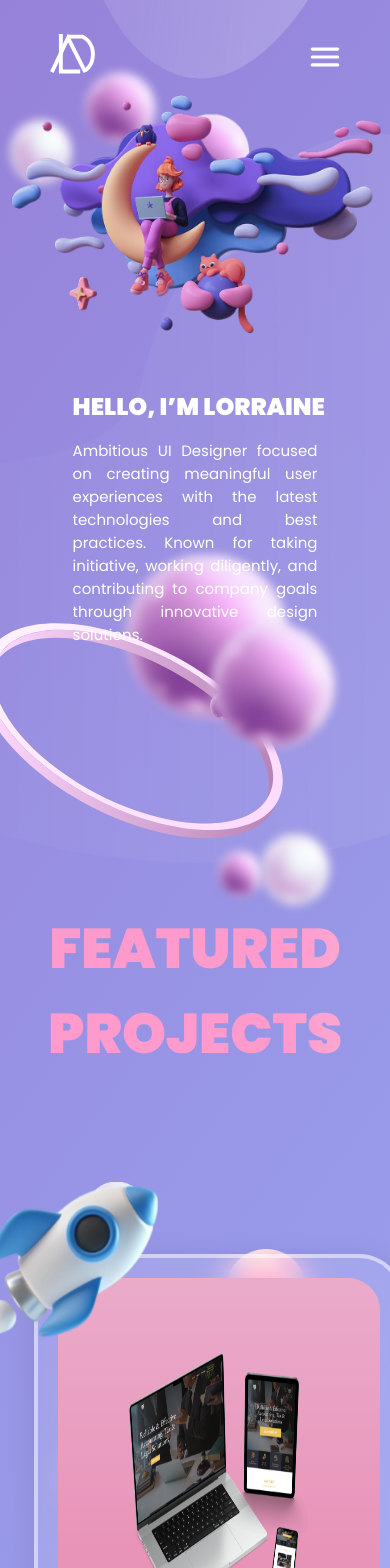
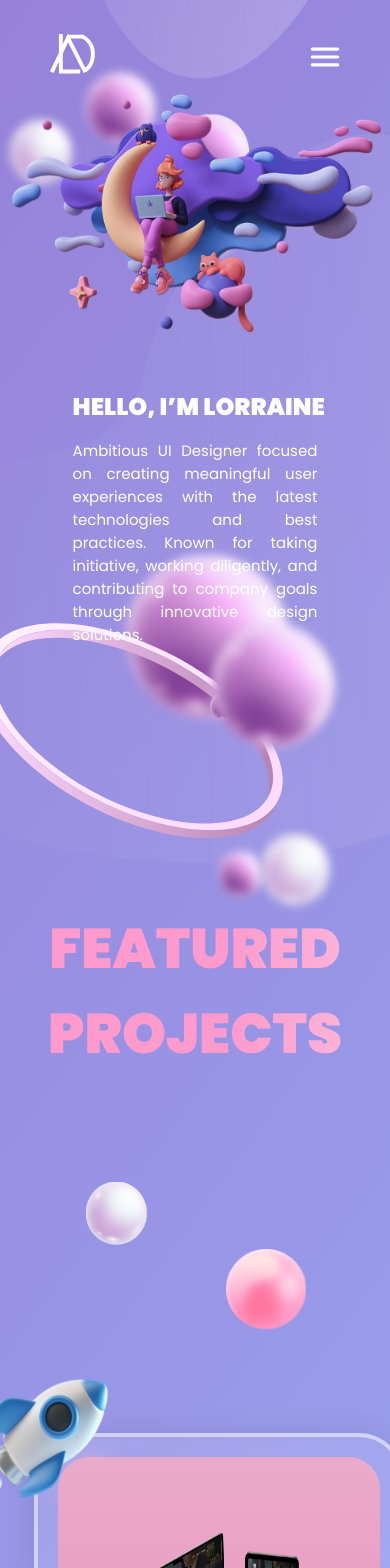
Before and after one commit to HiroAcocoro/lorraine-portfolio, a Next.js app: page / in a window 390 px wide. Shown: the top 1568 px of the page. Built offline with nearby package versions, Linux system fonts and the light colour scheme.

Commit message:
feat: featured proj art asset mobile

```diff
--- a/src/components/home-page/featured-projects-section/featured-projects-section.module.css
+++ b/src/components/home-page/featured-projects-section/featured-projects-section.module.css
@@ -35,6 +35,21 @@
 .projectCardImgArtContainer {
     position: relative;
     z-index: 20;
+}
+
+.featured-proj-wrapper-1 {
+    width: 198px;
+    height: 229px;
+}
+
+.featured-proj-wrapper-2 {
+    width: 209px;
+    height: 152px;
+}
+
+.featured-proj-wrapper-3 {
+    width: 300px;
+    height: 278px;
 }
 
 .projectCardImgArtContainer.hidden {
@@ -526,4 +541,20 @@
     .projectContainer {
         max-width: 322px;
     }
+
+    .featured-proj-wrapper-1 {
+        width: 148px;
+        height: 179px;
+    }
+
+    .featured-proj-wrapper-2 {
+        width: 159px;
+        height: 102px;
+    }
+
+    .featured-proj-wrapper-3 {
+        width: 250px;
+        height: 228px;
+    }
+
 }
--- a/src/components/home-page/featured-projects-section/project-card/ProjectCard.tsx
+++ b/src/components/home-page/featured-projects-section/project-card/ProjectCard.tsx
@@ -20,8 +20,7 @@ interface IProjectCard {
   };
   artAsset: {
     src: string;
-    w: number;
-    h: number;
+    className: string;
     alt: string;
     top: string;
     left: string;
@@ -84,11 +83,18 @@ const ProjectCard: FC<IProjectCard> = ({content, artAsset}) => {
         className={`${styles.projectCardImgArtContainer} ${
           inView ? styles[artAsset.animation] : styles.hidden
         }`}
+        style={{
+          display: "flex",
+          justifyContent: content.isReversed ? "flex-end" : "",
+        }}
+      >
+        <div
+          className={styles[artAsset.className]}
+          style={{position: "relative"}}
         >
           <Image
             src={artAsset.src}
-          width={artAsset.w}
-          height={artAsset.h}
+            fill
             quality={100}
             alt={artAsset.alt}
             priority
@@ -104,14 +110,14 @@ const ProjectCard: FC<IProjectCard> = ({content, artAsset}) => {
                   : "visible",
             }}
           />
+
           {artAsset.isGlitched &&
             artAsset.glitchedImages?.length &&
             artAsset.glitchedImages.map((src, index) => (
               <Image
+                src={src}
                 key={src}
-              src={src}
-              width={artAsset.w}
-              height={artAsset.h}
+                fill
                 quality={100}
                 alt={artAsset.alt}
                 priority
@@ -121,10 +127,12 @@ const ProjectCard: FC<IProjectCard> = ({content, artAsset}) => {
                   left: content.isReversed ? "" : artAsset.left,
                   right: content.isReversed ? artAsset.left : "",
                   zIndex: 20,
-                visibility: glitchedImgSrc === index + 1 ? "visible" : "hidden",
+                  visibility:
+                    glitchedImgSrc === index + 1 ? "visible" : "hidden",
                 }}
               />
             ))}
+        </div>
       </div>
 
       <div
--- a/src/constants/featured-projects.ts
+++ b/src/constants/featured-projects.ts
@@ -15,10 +15,9 @@ export default [
     isReversed: false,
     cardImgAsset: {
       src: "/featured-project-art-1.png",
-      w: 198,
-      h: 229,
+      className: "featured-proj-wrapper-1",
       alt: "rocket-img",
-      top: "-100px",
+      top: "100px",
       left: "-80px",
       animation: "animate__slide_in_bl",
       isGlitched: false,
@@ -40,10 +39,9 @@ export default [
     isReversed: true,
     cardImgAsset: {
       src: "/featured-project-art-2.png",
-      w: 209,
-      h: 152,
+      className: "featured-proj-wrapper-2",
       alt: "cat-img",
-      top: "-150px",
+      top: "0px",
       left: "20px",
       animation: "animate__slide_in_skew",
       isGlitched: false,
@@ -65,10 +63,9 @@ export default [
     isReversed: false,
     cardImgAsset: {
       src: "/featured-project-art-3.png",
-      w: 300,
-      h: 278,
+      className: "featured-proj-wrapper-3",
       alt: "person-on-phone-img",
-      top: "-240px",
+      top: "15px",
       left: "20px",
       animation: "glitch-in",
       isGlitched: true,
```
Lines whose indentation alone changed are shown as unchanged.
